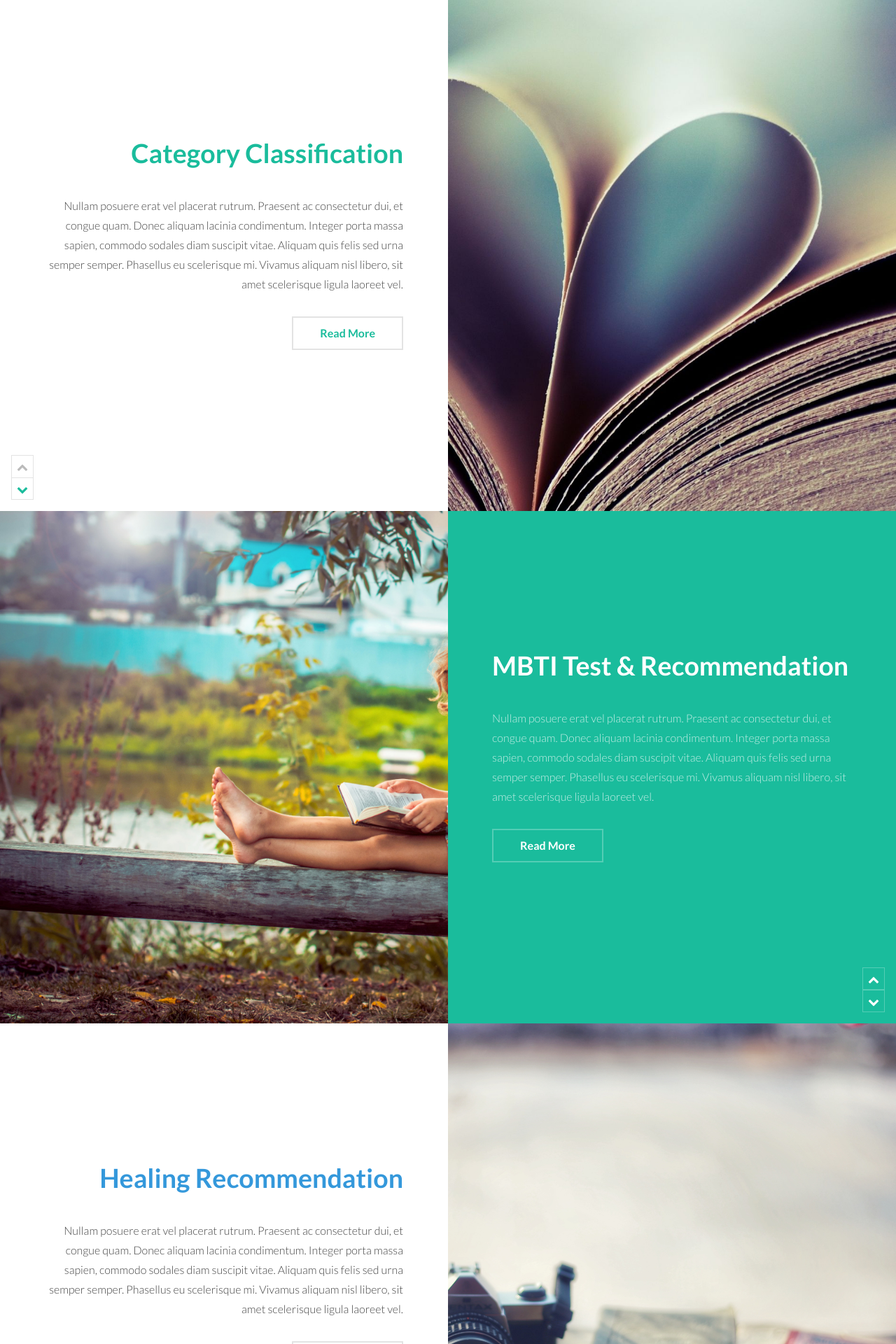
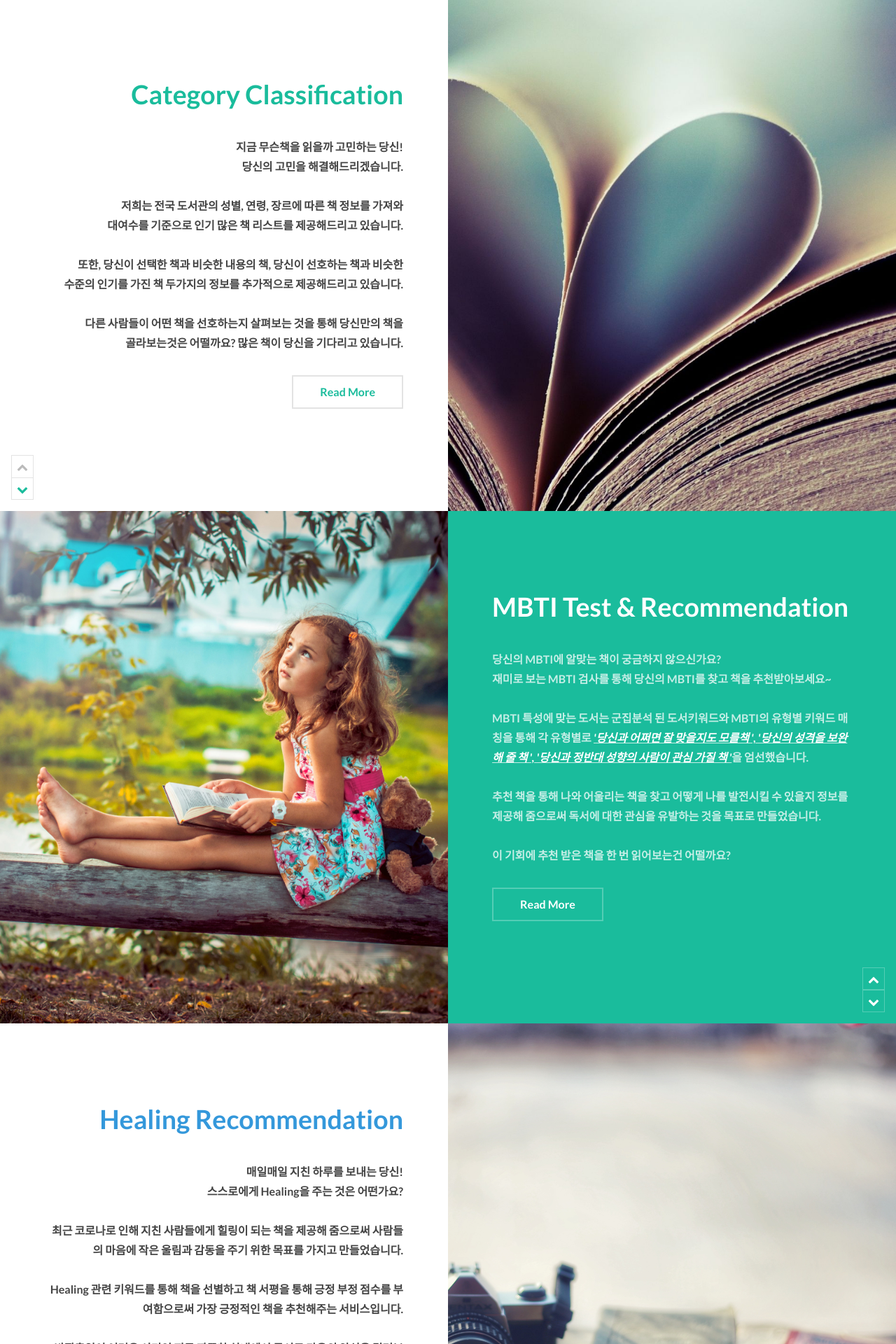
Before and after one commit to wsc9150/Final_Project, a Django app: page /BookLovers/index/ in a window 1280 px wide. Shown: the part 934-2854 px from the top of the page at 70% size. Run offline with Django 3.2, Linux system fonts and the light colour scheme.

Commit message:
Web index revise_1216

```diff
--- a/Web/ProtoType02/djangoWEB/BookLovers/templates/index.html
+++ b/Web/ProtoType02/djangoWEB/BookLovers/templates/index.html
@@ -64,7 +64,18 @@
 					<header>
 						<h2><a href="category">Category Classification</a></h2>
 					</header>
-					<p>Nullam posuere erat vel placerat rutrum. Praesent ac consectetur dui, et congue quam. Donec aliquam lacinia condimentum. Integer porta massa sapien, commodo sodales diam suscipit vitae. Aliquam quis felis sed urna semper semper. Phasellus eu scelerisque mi. Vivamus aliquam nisl libero, sit amet scelerisque ligula laoreet vel.</p>
+					<p><span style="font-weight: bold">
+						지금 무슨책을 읽을까 고민하는 당신!<br>
+						당신의 고민을 해결해드리겠습니다.<br>
+						<br>
+						저희는 전국 도서관의 성별, 연령, 장르에 따른 책 정보를 가져와<br> 대여수를 기준으로
+						인기 많은 책 리스트를 제공해드리고 있습니다.<br>
+						<br>
+						또한, 당신이 선택한 책과 비슷한 내용의 책, 당신이 선호하는 책과 비슷한<br> 수준의 인기를 가진 책
+						두가지의 정보를 추가적으로 제공해드리고 있습니다.<br>
+						<br>
+						다른 사람들이 어떤 책을 선호하는지 살펴보는 것을 통해 당신만의 책을<br> 골라보는것은 어떨까요?
+						많은 책이 당신을 기다리고 있습니다.</p>
 					<ul class="actions">
 						<li><a href="category" class="button alt">Read More</a></li>
 					</ul>
@@ -80,14 +91,24 @@
 		<!-- Two -->
 		<article id="two" class="post invert style1 alt">
 			<div class="image">
-				<img src="{% static 'BookLovers/images/7.jpg' %}" alt="" data-position="10% center" />
+				<img src="{% static 'BookLovers/images/7.jpg' %}" alt="" data-position="57% center" />
 			</div>
 			<div class="content">
 				<div class="inner">
 					<header>
 						<h2><a href="mbti">MBTI Test & Recommendation</a></h2>
 					</header>
-					<p>Nullam posuere erat vel placerat rutrum. Praesent ac consectetur dui, et congue quam. Donec aliquam lacinia condimentum. Integer porta massa sapien, commodo sodales diam suscipit vitae. Aliquam quis felis sed urna semper semper. Phasellus eu scelerisque mi. Vivamus aliquam nisl libero, sit amet scelerisque ligula laoreet vel.</p>
+					<p><span style="font-weight: bold">당신의 MBTI에 알맞는 책이 궁금하지 않으신가요?<br>
+						재미로 보는 MBTI 검사를 통해 당신의 MBTI를 찾고 책을 추천받아보세요~<br>
+						<br>
+						MBTI 특성에 맞는 도서는 군집분석 된 도서키워드와 MBTI의 유형별 키워드 매칭을 통해
+						각 유형별로 <u><strong style="font-style: italic;">'당신과 어쩌면 잘 맞을지도 모를책 ', '당신의 성격을 보완해 줄 책 ', '당신과 정반대 성향의 사람이 관심 가질 책 '</strong></u>을 엄선했습니다.<br>
+						<br>
+						추천 책을 통해 나와 어울리는 책을 찾고 어떻게 나를 발전시킬 수 있을지 정보를 제공해 줌으로써
+						독서에 대한 관심을 유발하는 것을 목표로 만들었습니다.<br>
+<!--<span style="font-weight: bold">-->						<br>
+
+						이 기회에 추천 받은 책을 한 번 읽어보는건 어떨까요?</span></p>
 					<ul class="actions">
 						<li><a href="mbti" class="button alt">Read More</a></li>
 					</ul>
@@ -110,7 +131,17 @@
 					<header>
 						<h2><a href="healing">Healing Recommendation</a></h2>
 					</header>
-					<p>Nullam posuere erat vel placerat rutrum. Praesent ac consectetur dui, et congue quam. Donec aliquam lacinia condimentum. Integer porta massa sapien, commodo sodales diam suscipit vitae. Aliquam quis felis sed urna semper semper. Phasellus eu scelerisque mi. Vivamus aliquam nisl libero, sit amet scelerisque ligula laoreet vel.</p>
+					<p><span style="font-weight: bold">매일매일 지친 하루를 보내는 당신!<br>
+						스스로에게 Healing을 주는 것은 어떤가요?<br>
+					<br>
+					최근 코로나로 인해 지친 사람들에게 힐링이 되는 책을 제공해 줌으로써 사람들의 마음에
+					작은 울림과 감동을 주기 위한 목표를 가지고 만들었습니다.<br>
+						<br>
+					Healing 관련 키워드를 통해 책을 선별하고 책 서평을 통해 긍정 부정 점수를 부여함으로써 가장 긍정적인 책을 추천해주는 서비스입니다.<br>
+							<br>
+					바깥출입이 어려운 시기인 지금 따뜻한 실내에서 독서로 마음의 양식을 길러보세요.
+						우리 모두 코로나 블루를 Healing Book을 통해 극복해 나갑시다.</span>
+</p>
 					<ul class="actions">
 						<li><a href="healing" class="button alt">Read More</a></li>
 					</ul>
```
